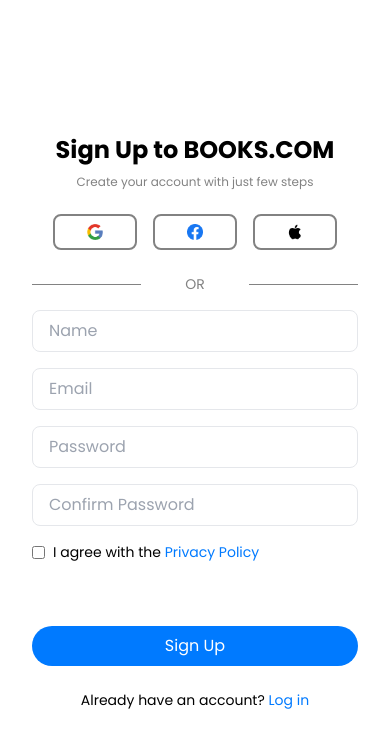
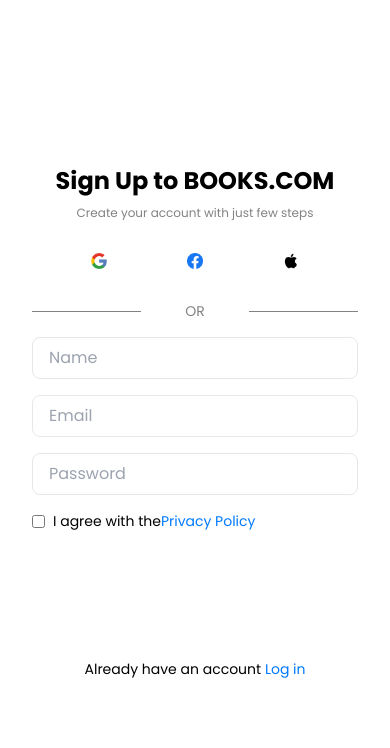
Before and after one commit to ayomideRussianCode/booksdotcom, a React (Create React App) app: page /signup in a window 390 px wide. Shown: the top 748 px of the page. Built offline with nearby package versions, Linux system fonts and the light colour scheme; a web font is replaced by a local one.

Commit message:
first commit for the year 2025

```diff
--- a/src/components/AuthButton.jsx
+++ /dev/null
@@ -1,12 +0,0 @@
-function AuthButton({ imgSrc, altText, onClick }) {
-  return (
-    <button
-      className="px-8 py-2 rounded-lg border-2 border-customAsh"
-      onClick={onClick}
-    >
-      <img src={imgSrc} alt={altText} className="w-4 h-4" />
-    </button>
-  );
-}
-
-export default AuthButton;
--- a/src/components/Button.jsx
+++ b/src/components/Button.jsx
@@ -0,0 +1,13 @@
+function Button({ text, href, className = "", type = "button" }) {
+  return (
+    <button
+      type={type}
+      className={`w-full bg-customWhite py-2 rounded-full ${className}`}
+    >
+      <a className="text-customWhite" href={href}>
+        {text}
+      </a>
+    </button>
+  );
+}
+export default Button;
--- a/src/components/CheckBox.jsx
+++ b/src/components/CheckBox.jsx
@@ -1,4 +1,4 @@
-function CheckBox({ label, linkText, linkHref }) {
+function CheckBoxSection({ label, linkText, linkHref }) {
   return (
     <div className="flex items-center justify-between mb-6">
       <label className="flex items-center">
@@ -17,3 +17,4 @@
     </div>
   );
 }
+export default CheckBoxSection;
--- /dev/null
+++ b/src/components/Description.jsx
@@ -0,0 +1,8 @@
+function Description({ text, className = "" }) {
+  return (
+    <p className={`text-xs text-center text-customAsh mb-6 ${className}`}>
+      {text}
+    </p>
+  );
+}
+export default Description;
--- a/src/components/Form.jsx
+++ b/src/components/Form.jsx
@@ -0,0 +1,25 @@
+import CheckBoxSection from "./CheckBox";
+import FormField from "./FormField";
+import Button from "./Button";
+
+function Form({ fields, checkbox, buttonText, buttonHref }) {
+  return (
+    <form>
+      {fields.map((field) => (
+        <FormField
+          key={field.id}
+          type={field.type}
+          placeholder={field.placeholder}
+        />
+      ))}
+      <CheckBoxSection
+        label={checkbox.label}
+        linkText={checkbox.linkText}
+        linkHref={checkbox.linkHref}
+      />
+
+      <Button text={buttonText} href={buttonHref} className="mt-10" />
+    </form>
+  );
+}
+export default Form;
--- a/src/components/Illustration.jsx
+++ b/src/components/Illustration.jsx
@@ -1,13 +1,7 @@
-function Illustration({
-  src,
-  alt,
-  className = "",
-  size = "w-1/2",
-  rounded = "rounded-lg",
-}) {
+function Illustration({ src, alt, className = "" }) {
   return (
     <div
-      className={`hidden ${size} ${rounded} items-center justify-center md:flex ${className}`}
+      className={`hidden rounded-lg items-center justify-center md:flex ${className}`}
     >
       <img src={src} alt={alt} className="w-full h-auto" />
     </div>
--- /dev/null
+++ b/src/components/Logo.jsx
@@ -0,0 +1,4 @@
+function Logo({ src, alt, className = "" }) {
+  return <img className={`hidden md:flex ${className}`} src={src} alt={alt} />;
+}
+export default Logo;
--- /dev/null
+++ b/src/components/RedirectMessage.jsx
@@ -0,0 +1,11 @@
+function RedirectMessage({ message, linkText, linkHref }) {
+  return (
+    <p className="text-sm text-center text-customBlack mt-6">
+      {message} {""}
+      <a className="text-customBlue hover:underline" href={linkHref}>
+        {linkText}
+      </a>
+    </p>
+  );
+}
+export default RedirectMessage;
--- /dev/null
+++ b/src/components/SocialMediaAuth.jsx
@@ -0,0 +1,16 @@
+function SocialMediaAuth({ platforms }) {
+  return (
+    <div className="flex space-x-4 justify-center mb-6">
+      {platforms.map((platform) => (
+        <button
+          key={platform.alt}
+          className="px-8 py-2 rounded-lg border-customAsh"
+        >
+          <img src={platform.imgSrc} alt={platform.alt} className="w-4 h-4" />
+        </button>
+      ))}
+    </div>
+  );
+}
+
+export default SocialMediaAuth;
--- /dev/null
+++ b/src/components/Title.jsx
@@ -0,0 +1,10 @@
+function Title({ text, className = "" }) {
+  return (
+    <h2
+      className={`text-2xl pb-2 font-bold text-center text-customBlack ${className}`}
+    >
+      {text}
+    </h2>
+  );
+}
+export default Title;
--- a/src/pages/SignUpPage.jsx
+++ b/src/pages/SignUpPage.jsx
@@ -1,121 +1,54 @@
 import LayOutWrapper from "../components/LayOutWrapper";
 import Illustration from "../components/Illustration";
-import AuthButton from "../components/AuthButton";
+import Logo from "../components/Logo";
+import Title from "../components/Title";
+import Description from "../components/Description";
+import SocialMediaAuthButton from "../components/SocialMediaAuth";
+import Divider from "../components/Divider";
+import Form from "../components/Form";
+import RedirectMessage from "../components/RedirectMessage";
 
 function SignUpPage() {
+  const socialAuthPlatforms = [
+    { imgSrc: "/google.png", alt: "Google" },
+    { imgSrc: "/facebook.png", alt: "Facebook" },
+    { imgSrc: "/basil_apple.png", alt: "Apple" },
+  ];
+
+  const formFields = [
+    { type: "text", id: "name", placeholder: "Name" },
+    { type: "email", id: "email", placeholder: "Email" },
+    { type: "password", id: "password", placeholder: "Password" },
+  ];
+
+  const checkBoxData = {
+    label: "I agree with the",
+    linkText: "Privacy Policy",
+    linkHref: "/privacypolicy",
+  };
+
   return (
     <LayOutWrapper>
-      <div className="flex w-full max-w-4xl  bg-customWhite">
-        <Illustration className="hidden rounded-lg w-1/2 items-center justify-center md:flex">
-          <img
-            src="/SigninImg.png"
-            alt="Illustration"
-            className="w-full h-auto"
-          />
-        </Illustration>
+      <div className="flex w-full max-w-4xl bg-customWhite">
+        <Illustration src="/SigninImg.png" alt="/Signin-Illustration" />
 
         <div className="w-full md:w-1/2 p-8">
-          <div>
-            <img className="hidden md:flex" src="/Logo.png" alt="Logo" />
-          </div>
-          <h2 className="text-2xl pb-2 font-bold text-center text-customBlack">
-            Sign Up to BOOKS.COM
-          </h2>
-          <p className="text-xs text-center text-customAsh mb-6">
-            Create your account with just few steps
-          </p>
-
-          <div className="flex space-x-4 justify-center mb-6">
-            <AuthButton imgSrc="/google.png" altText="Google" />
-            <AuthButton imgSrc="/facebook.png" altText="Facebook" />
-            <AuthButton imgSrc="/basil_apple.png" altText="Apple" />
-          </div>
-
-          <div className="flex items-center justify-between mb-4">
-            <hr className="w-1/3 border-customAsh" />
-            <span className="text-customAsh text-sm">OR</span>
-            <hr className="w-1/3 border-customAsh" />
-          </div>
-
-          <form>
-            <div className="mb-4">
-              <label
-                htmlFor="name"
-                className="block text-customAsh text-sm font-medium"
-              ></label>
-              <input
-                type="name"
-                id="name"
-                placeholder="Name"
-                className="w-full px-4 py-2 border rounded-lg focus:outline-none focus:ring-2 focus:ring-customBlue"
-              />
-            </div>
-            <div className="mb-4">
-              <label
-                htmlFor="email"
-                className="block text-customAsh text-sm font-medium"
-              ></label>
-              <input
-                type="email"
-                id="email"
-                placeholder="Email"
-                className="w-full px-4 py-2 border rounded-lg focus:outline-none focus:ring-2 focus:ring-customBlue"
-              />
-            </div>
-
-            <div className="mb-4">
-              <label
-                htmlFor="password"
-                className="block text-customAsh text-sm font-medium"
-              ></label>
-              <input
-                type="password"
-                id="password"
-                placeholder="Password"
-                className="w-full px-4 py-2 border rounded-lg focus:outline-none focus:ring-2 focus:ring-customBlue"
-              />
-            </div>
-            <div className="mb-4">
-              <label
-                htmlFor="password"
-                className="block text-customAsh text-sm font-medium"
-              ></label>
-              <input
-                type="password"
-                id="password"
-                placeholder="Confirm Password"
-                className="w-full px-4 py-2 border rounded-lg focus:outline-none focus:ring-2 focus:ring-customBlue"
-              />
-            </div>
-
-            <div className="flex items-center justify-between mb-6">
-              <label className="flex items-center">
-                <input type="checkbox" className="mr-2" />
-                <span className="text-sm text-customBlack">
-                  I agree with the{" "}
-                  <a
-                    className="text-sm text-customBlue hover:underline"
-                    href="privacypolicy"
-                  >
-                    Privacy Policy
-                  </a>{" "}
-                </span>
-              </label>
-            </div>
-
-            <button className="w-full bg-customBlue py-2 mt-10 rounded-full">
-              <a className="text-customWhite" href="/home">
-                Sign Up
-              </a>
-            </button>
-          </form>
-
-          <p className="text-sm text-center text-customBlack mt-6">
-            Already have an account?{" "}
-            <a href="/login" className="text-customBlue hover:underline">
-              Log in
-            </a>
-          </p>
+          <Logo src="/Logo.png" alt="BOOKSDOTCOM" />
+          <Title text="Sign Up to BOOKS.COM" />
+          <Description text="Create your account with just few steps" />
+          <SocialMediaAuthButton platforms={socialAuthPlatforms} />
+          <Divider text="OR" />
+          <Form
+            fields={formFields}
+            checkbox={checkBoxData}
+            buttonText="Sign Up"
+            buttonHref="/homepage"
+          />
+          <RedirectMessage
+            message="Already have an account"
+            linkText="Log in"
+            linkHref="/login"
+          />
         </div>
       </div>
     </LayOutWrapper>
```
